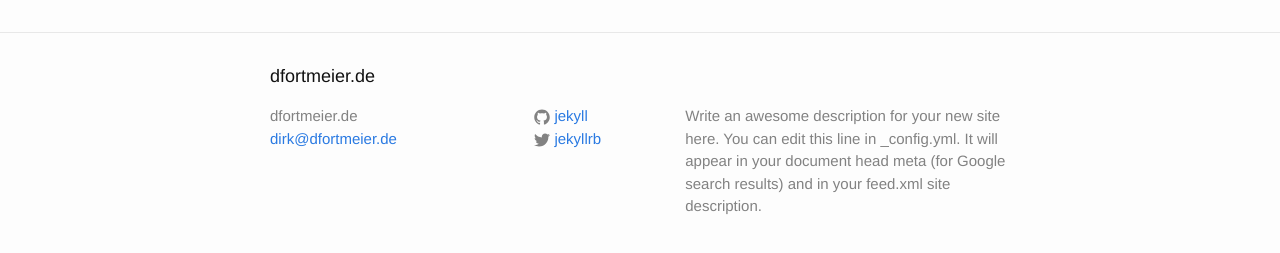
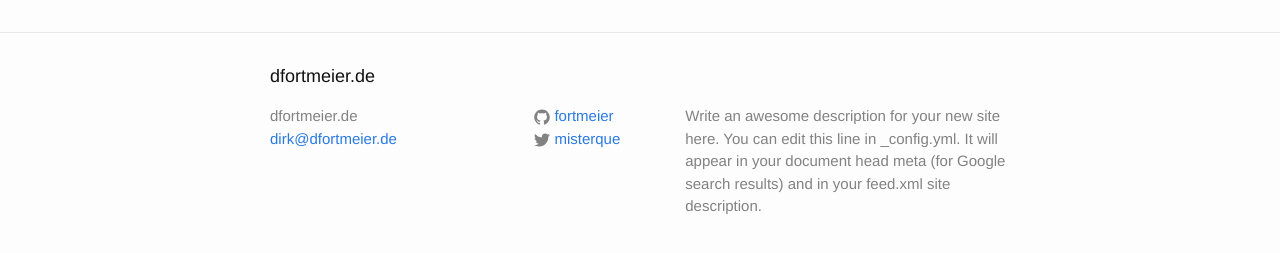
Before and after one commit to fortmeier/fortmeier.github.io, a Jekyll site: the page built from index.html, in a window 1280 px wide. Shown: the part 264-517 px from the top of the page. Built offline with Jekyll 4.4.1, drawn with Linux system fonts in a browser that asks for light colours.

Commit message:
changed social media contact

```diff
--- a/_config.yml
+++ b/_config.yml
@@ -7,8 +7,8 @@ description: > # this means to ignore newlines until "baseurl:"
   Google search results) and in your feed.xml site description.
 baseurl: "" # the subpath of your site, e.g. /blog/
 url: "http://www.dfortmeier.de" # the base hostname & protocol for your site
-twitter_username: jekyllrb
-github_username:  jekyll
+twitter_username: misterque
+github_username:  fortmeier
 
 # Build settings
 markdown: kramdown
```
